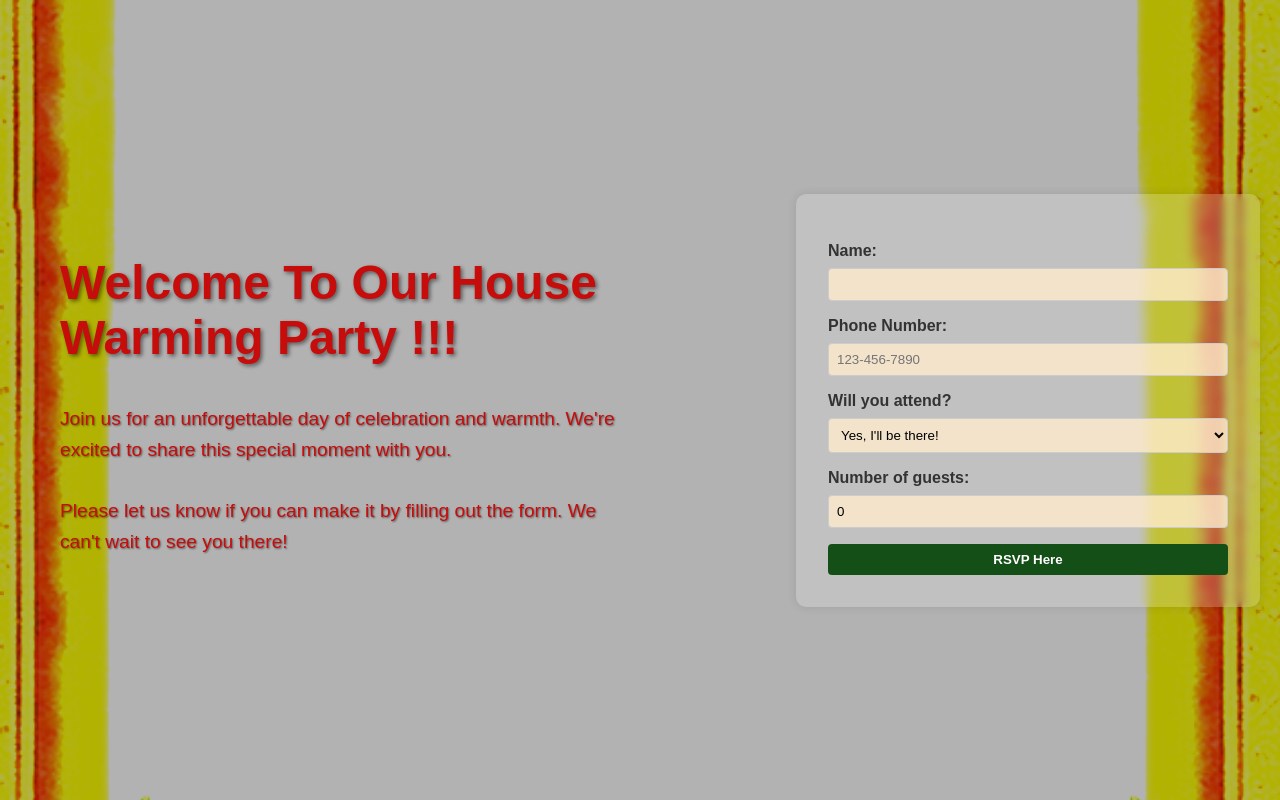
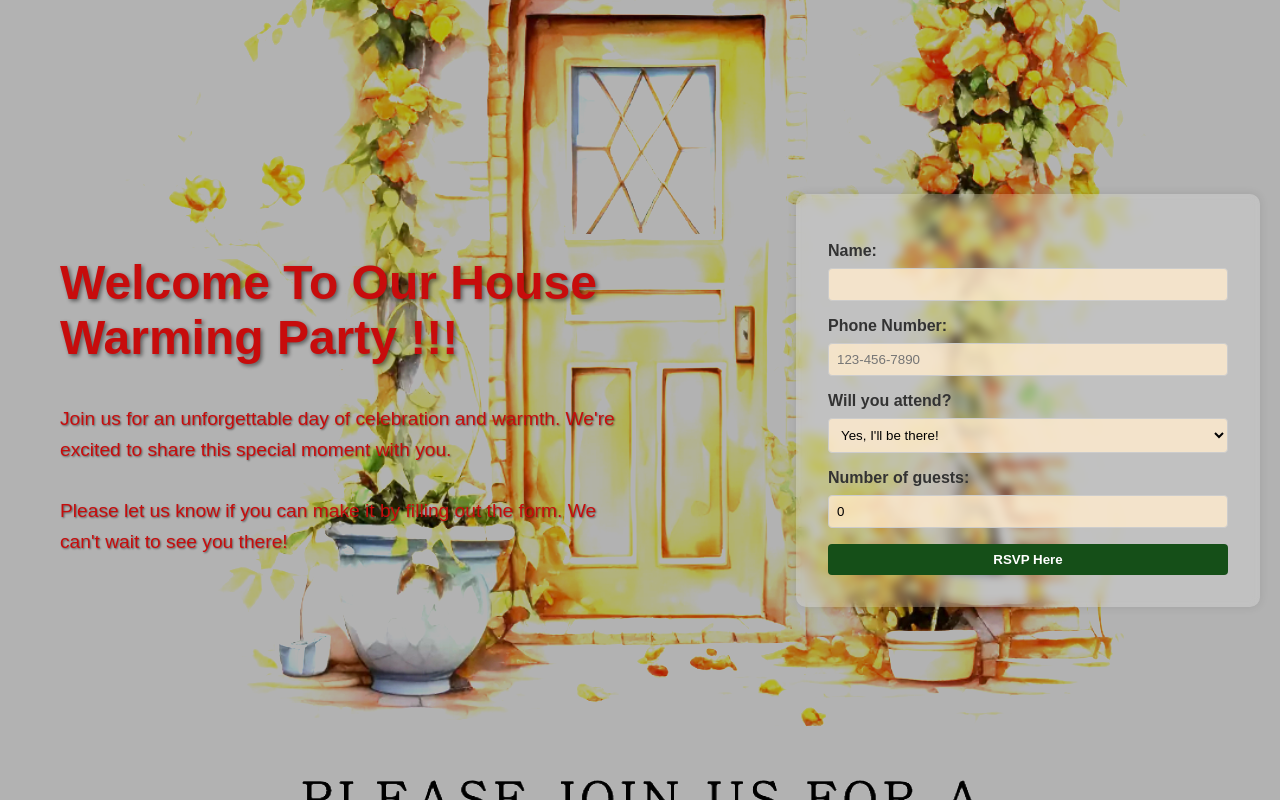
Before and after one commit to rohitdoddapaneni16/House_warmimg_rsvp, a plain HTML site: page index.html in a window 1280 px wide. Drawn offline with Linux system fonts and the light colour scheme.

Commit message:
Update index.html

```diff
--- a/index.html
+++ b/index.html
@@ -17,7 +17,7 @@
             width: 100%;
             height: 100%;
             z-index: -1;
-            background-image: url('https://github.com/rohitdoddapaneni16/House_warmimg_rsvp/blob/main/1000_F_548121161_GojWfU5eObmmvjtiBFarXRtya4tHOt0f%20(1).jpg?raw=true');
+            background-image: url('https://github.com/rohitdoddapaneni16/House_warmimg_rsvp/blob/main/Autumn%20-%20Made%20with%20PosterMyWall.jpg?raw=true');
             background-size: cover;
             background-position: center;
             background-repeat: no-repeat;
```
